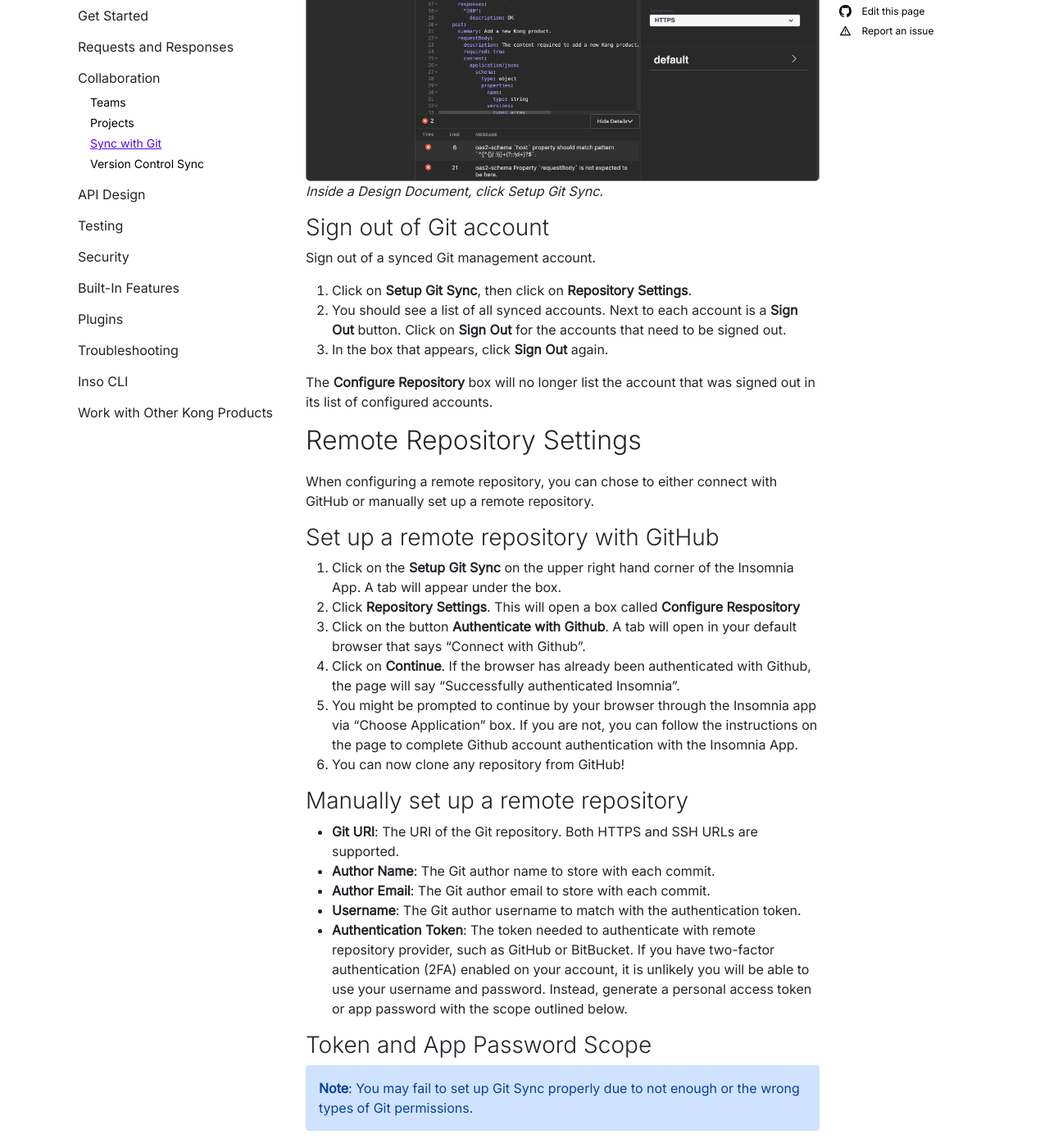
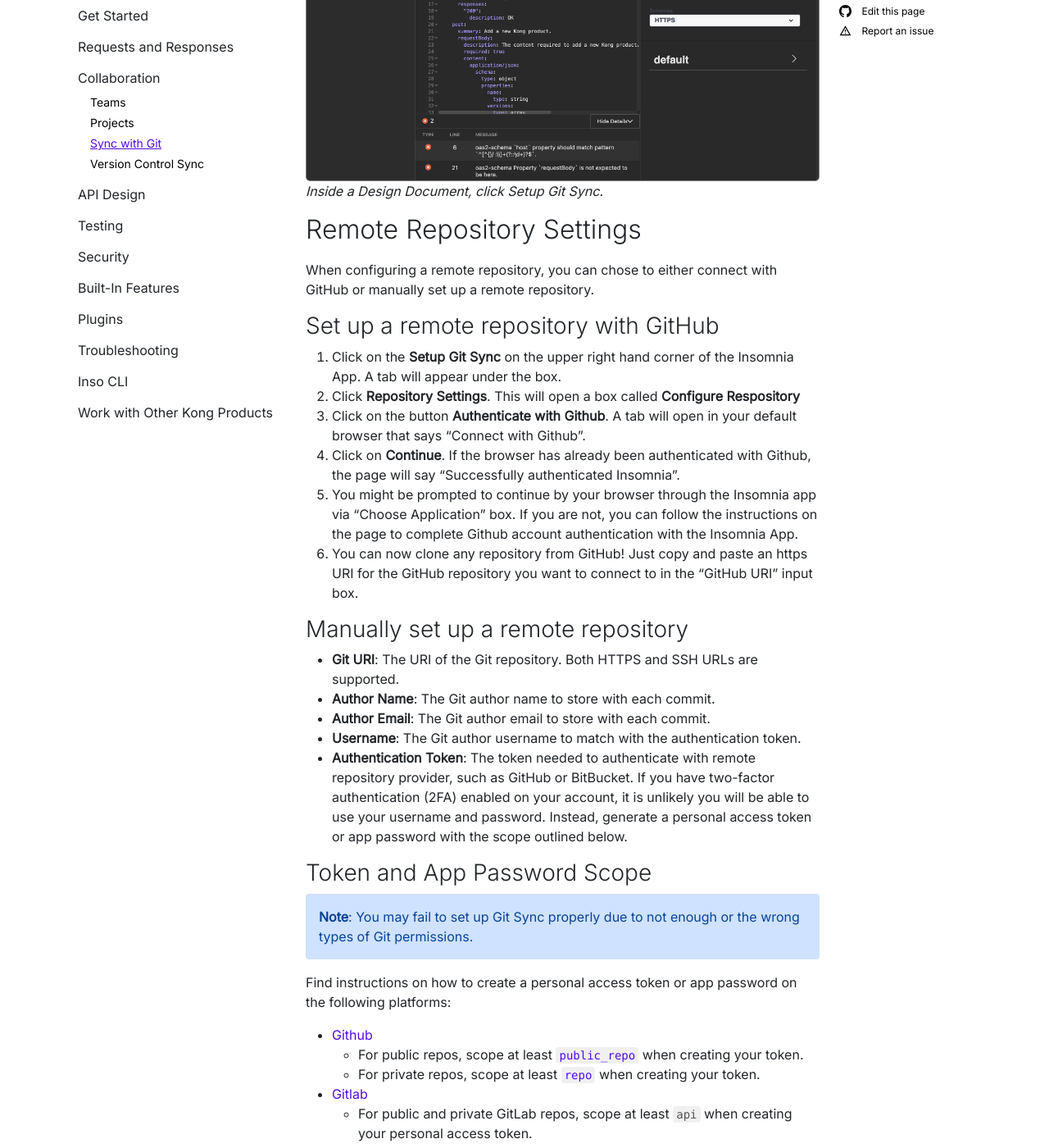
Before and after one commit to Kong/insomnia-docs, a Jekyll site: the page built from docs/insomnia/git-sync.md, in a window 1280 px wide and 1400 px high, scrolled down 1442 px. Shown: the whole window at 82% size. Built offline with Jekyll 4.4.1, drawn with Linux system fonts in a browser that asks for light colours; comment, search, counter and statistics services are not loaded; some of the changed text lies outside the part shown.

```diff
--- a/docs/insomnia/git-sync.md
+++ b/docs/insomnia/git-sync.md
@@ -30,16 +30,6 @@
 ![Enable Git Sync for Documents by clicking the Setup Git Sync button inside a Document.](/assets/images/document-git-sync.png)
 _Inside a Design Document, click Setup Git Sync._
 
-
-### Sign out of Git account
-Sign out of a synced Git management account.
-
-1. Click on **Setup Git Sync**, then click on **Repository Settings**.
-2. You should see a list of all synced accounts. Next to each account is a **Sign Out** button. Click on **Sign Out** for the accounts that need to be signed out.
-3. In the box that appears, click **Sign Out** again.
-
-The **Configure Repository** box will no longer list the account that was signed out in its list of configured accounts.
-
 ## Remote Repository Settings
 
 When configuring a remote repository, you can chose to either connect with GitHub or manually set up a remote repository.
@@ -51,7 +41,7 @@
 3. Click on the button **Authenticate with Github**. A tab will open in your default browser that says "Connect with Github".
 4. Click on **Continue**. If the browser has already been authenticated with Github, the page will say "Successfully authenticated Insomnia".
 5.  You might be prompted to continue by your browser through the Insomnia app via  "Choose Application" box.  If you are not, you can follow the instructions on the page to complete Github account authentication with the Insomnia App.
-6. You can now clone any repository from GitHub!
+6. You can now clone any repository from GitHub! Just copy and paste an https URI for the GitHub repository you want to connect to in the "GitHub URI" input box.
 
 ### Manually set up a remote repository
 
```
Also changed, not shown: other parts of docs/insomnia/git-sync.md (+9 -0 lines), docs/inso-cli/cli-command-reference/OAS-spec.yml (+0 -13 lines).
